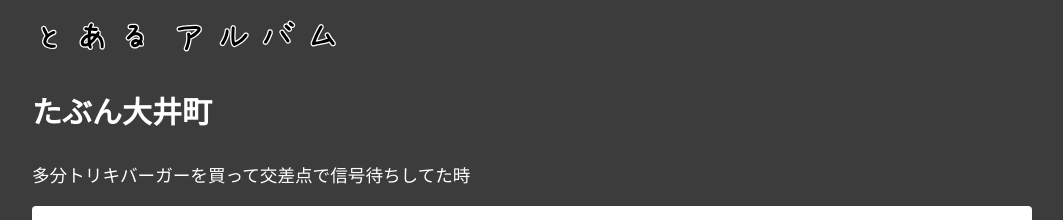
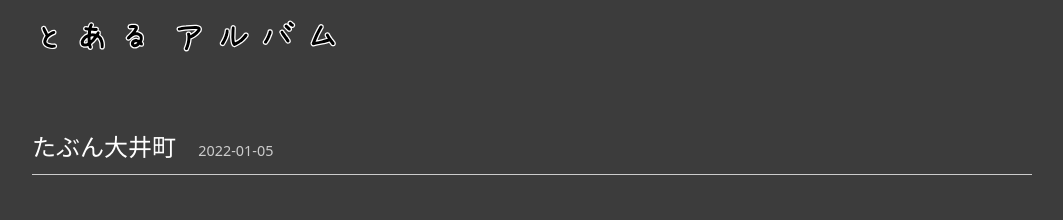
Before and after one commit to thetalemon/photo, an Astro site: page /photo/2022/1/5 in a window 1280 px wide. Shown: the top 220 px of the page, without its empty margins (108-1171 px from the left). Built offline with nearby package versions, Linux system fonts and the light colour scheme; Astro itself is replaced by a stand-in of ours.

Commit message:
TitleAreaを共通化

```diff
--- a/package.json
+++ b/package.json
@@ -1,7 +1,7 @@
 {
   "name": "photo",
   "type": "module",
-  "version": "0.0.3",
+  "version": "0.0.4",
   "scripts": {
     "dev": "astro dev",
     "start": "astro dev",
--- /dev/null
+++ b/src/components/photo/TilteArea.astro
@@ -0,0 +1,33 @@
+---
+import { getDate } from '@/utils/dateHelper'
+import type { Photo } from '@/data/photo'
+
+interface Props {
+  photo: Photo
+}
+
+const { photo } = Astro.props
+---
+
+<h2>
+  {photo.title}
+  <time>
+    {getDate(new Date(photo.year, photo.month - 1, photo.day))}
+  </time>
+</h2>
+
+<style lang="scss">
+  h2 {
+    font-size: 1.5rem;
+    margin-bottom: 0.5rem;
+    font-weight: normal;
+    margin: 4rem 0 3rem 0;
+    padding: 0 0 0.5rem 0;
+    border-bottom: 1px solid #ccc;
+  }
+  time {
+    margin-left: 16px;
+    font-size: 0.9rem;
+    color: #ccc;
+  }
+</style>
--- a/src/pages/photo/2022/1/5/index.astro
+++ b/src/pages/photo/2022/1/5/index.astro
@@ -2,6 +2,8 @@
 import Layout from '@/layouts/Layout.astro'
 import Photo from '@/components/Photo.astro'
 import { getPhotoById } from '@/data/photo'
+import TilteArea from '@/components/photo/TilteArea.astro'
+import Row from '@/components/Row.astro'
 import Photo1 from './_1.jpg'
 
 const photo = getPhotoById(1)
@@ -14,13 +16,15 @@ if (!photo) {
 ---
 
 <Layout title={photo.title}>
-  <h2>{photo.title}</h2>
+  <TilteArea photo={photo} />
   <p>多分トリキバーガーを買って交差点で信号待ちしてた時</p>
-  <Photo
-    img={Photo1}
-    alt="夕暮れに赤くそびえたつ建設機械"
-    text="大きな機械が見えると撮りたくなっちゃう"
-  />
+  <Row>
+    <Photo
+      img={Photo1}
+      alt="夕暮れに赤くそびえたつ建設機械"
+      text="大きな機械が見えると撮りたくなっちゃう"
+    />
+  </Row>
 </Layout>
 
 <style lang="scss">
--- a/src/pages/photo/2024/10/22/index.astro
+++ b/src/pages/photo/2024/10/22/index.astro
@@ -1,9 +1,9 @@
 ---
 import Layout from '@/layouts/Layout.astro'
 import Photo from '@/components/Photo.astro'
+import TilteArea from '@/components/photo/TilteArea.astro'
 import Row from '@/components/Row.astro'
 import { getPhotoById } from '@/data/photo'
-import { getDate } from '@/utils/dateHelper'
 import Photo1 from './_20241022_1.jpg'
 import Photo2 from './_20241022_2.jpg'
 import Photo3 from './_20241022_3.jpg'
@@ -43,12 +43,7 @@ const big = 600
 ---
 
 <Layout title={photo.title}>
-  <h2>
-    {photo.title}
-    <time>
-      {getDate(new Date(photo.year, photo.month - 1, photo.day))}
-    </time>
-  </h2>
+  <TilteArea photo={photo} />
   <article>
     <p class="center">
       行くぞ、福岡。<br />ということで横須賀フェリーターミナルへ
@@ -224,19 +219,6 @@ const big = 600
 </Layout>
 
 <style lang="scss">
-  h2 {
-    font-size: 1.5rem;
-    margin-bottom: 0.5rem;
-    font-weight: normal;
-    margin: 2rem 0 4rem 0;
-    padding: 0 0 0.5rem 0;
-    border-bottom: 1px solid #ccc;
-  }
-  time {
-    margin-left: 16px;
-    font-size: 0.9rem;
-    color: #ccc;
-  }
   p {
     line-height: 1.5rem;
   }
```
Also changed, not shown: 1 other file.
